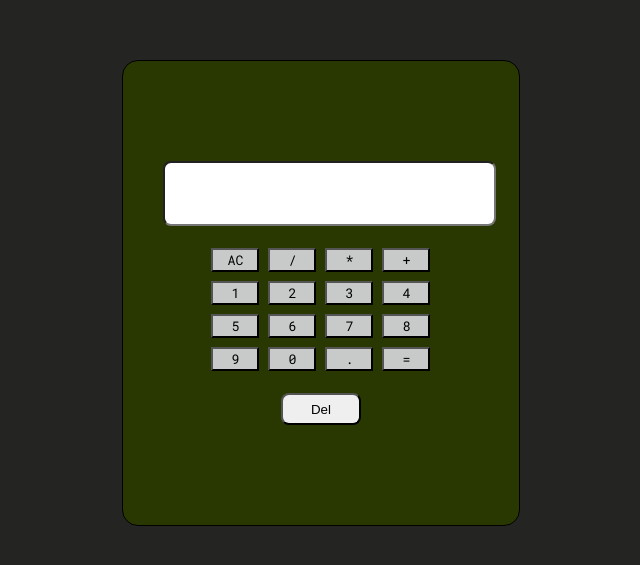
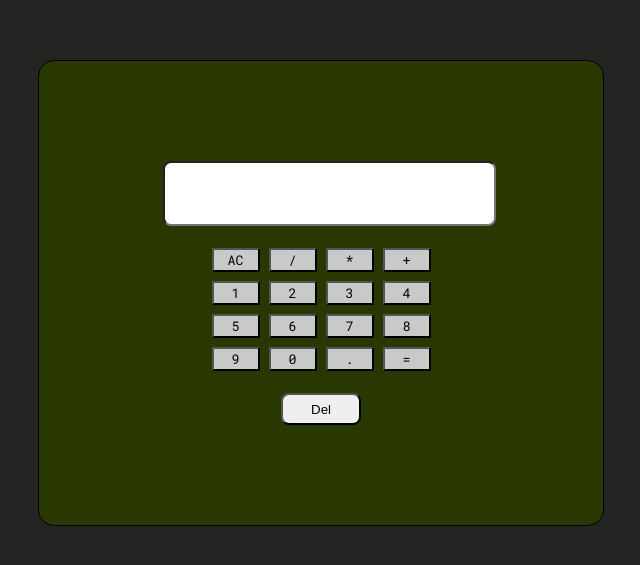
Before and after one commit to thatkhay/SmartCalc, a React (Create React App) app in the folder calculator/calculator/: page / in a window 1280 px wide. Shown: the part 107-672 px from the top of the page, without its empty margins (319-959 px from the left). Built offline with nearby package versions, Linux system fonts and the light colour scheme.

Commit message:
width edit

```diff
--- a/calculator/calculator/src/App.css
+++ b/calculator/calculator/src/App.css
@@ -13,7 +13,7 @@
 }
 .main{
   border: 1px black solid;
-  width: 26%;
+  width: 39%;
   display: flex;
   align-items: center;
   justify-content: center;
```
